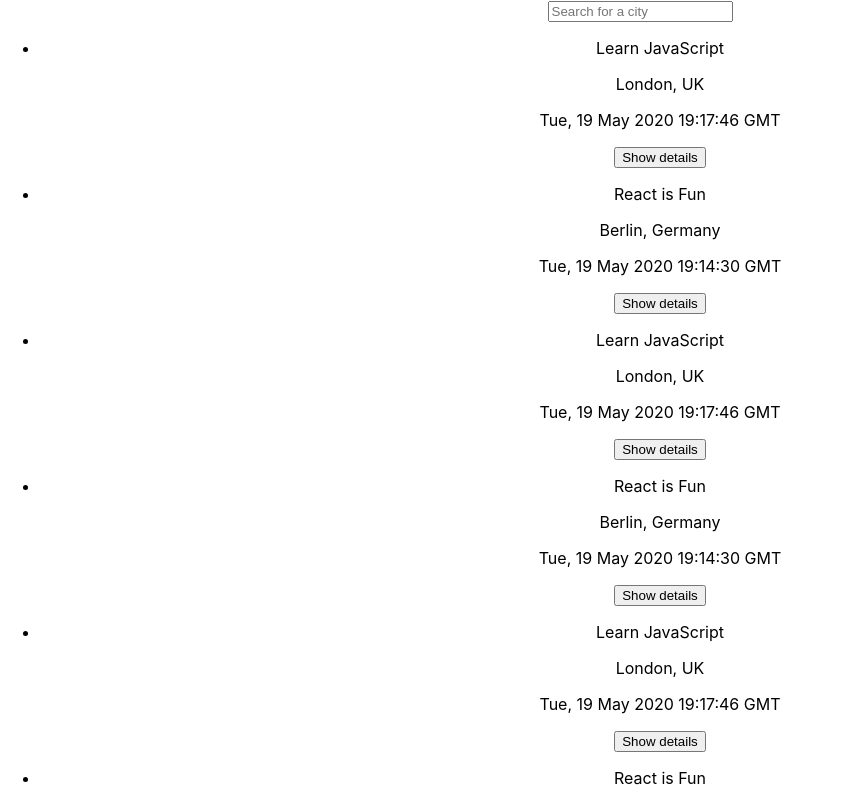
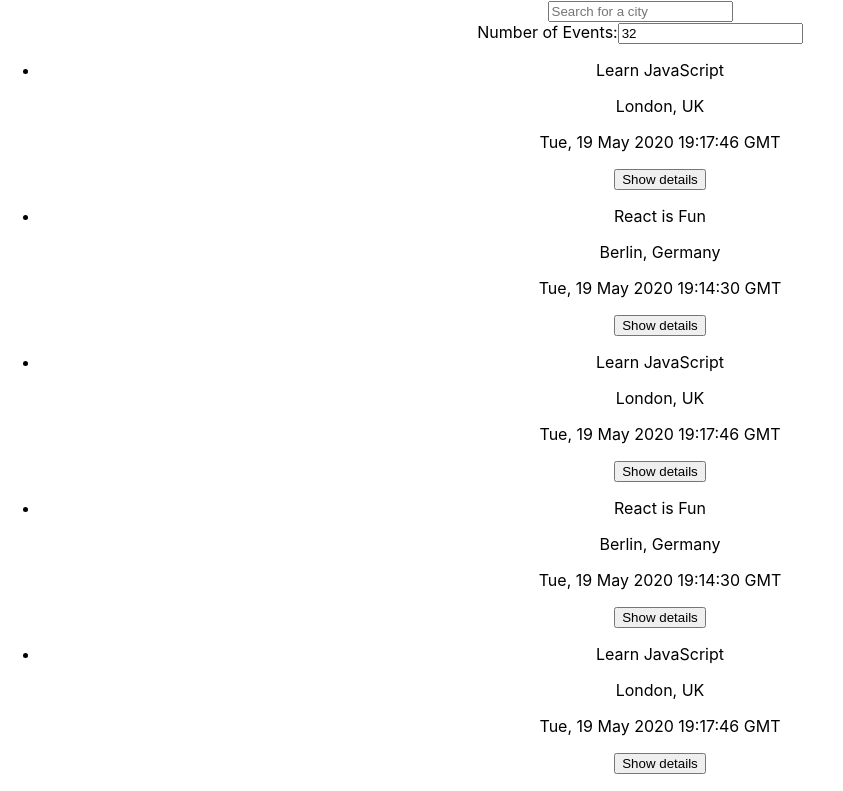
Before and after one commit to C1904H/meet, a React (Create React App) app: page / in a window 1280 px wide. Shown: the top 791 px of the page, without its empty margins (0-843 px from the left). Built offline with nearby package versions, Linux system fonts and the light colour scheme.

Commit message:
added 'specify number of events integration test'

```diff
--- a/src/App.js
+++ b/src/App.js
@@ -15,7 +15,7 @@ const App = () => {
   // populates list as soon as App component mounted
   useEffect(() => {
     fetchData();
-  }, [currentCity]);
+  }, [currentCity, currentNOE]);
 
   // populates events state with event list (taking first 32 event objects) and selected location
   const fetchData = async () => {
@@ -30,8 +30,8 @@ const App = () => {
   return (
     <div className="App">
       <CitySearch allLocations={allLocations} setCurrentCity={setCurrentCity}/>
+      <NumberOfEvents setCurrentNOE={setCurrentNOE} />
       <EventList events={events} />
-      <NumberOfEvents />
     </div>
   );
 };
--- a/src/components/NumberOfEvents.js
+++ b/src/components/NumberOfEvents.js
@@ -1,33 +1,28 @@
 // src/components/NumberOfEvents.js
 
-const NumberOfEvents = ({ setCurrentNumberOfEvents, setErrorAlert }) => {
+import { useState } from 'react';
+
+const NumberOfEvents = ({ setCurrentNOE }) => {
+  const [number, setNumber] = useState(32);
+
   const handleInputChanged = (event) => {
     const value = event.target.value;
-
-      if(isNaN(value) || value <= 0) {
-          setErrorAlert('Enter a valid number');
-      } else if (value > 32) {
-          setErrorAlert('Only maximum of 32 is allowed');
-      } else {
-          setErrorAlert('');
-          setCurrentNumberOfEvents(value);
+    setNumber(value);
+    setCurrentNOE(value);
   }
-  };
 
   return (
     <div id="number-of-events">
-          <label>
-              Number of Events:
+      <label>Number of Events:</label>
       <input
-          className="eventsNumber"
+        className="number-of-events-input"
         type="text"
-          defaultValue="32"
+        id="number-of-events-input"
+        value={number}
         onChange={handleInputChanged}
-          data-testid="numberOfEventsInput"
       />
-          </label>
     </div>
-  )
+  );
 };
 
 export default NumberOfEvents;
```
Also changed, not shown: 2 other files (tests, documents, lock files or other folders). Lines whose indentation alone changed are shown as unchanged.
